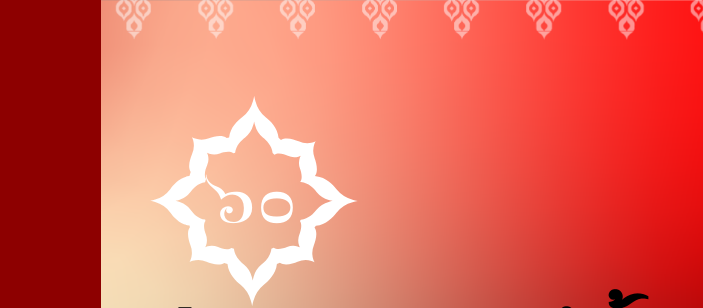
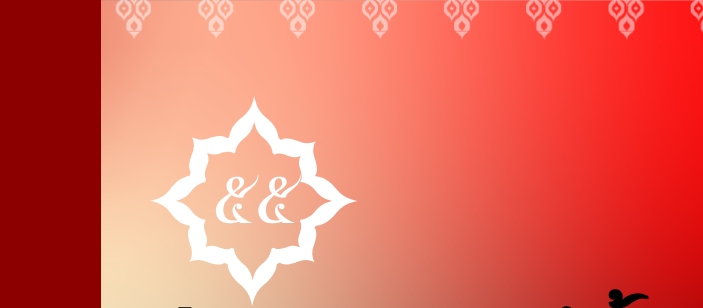
Before and after one commit to jakkaphantee/srichart, a Vue app: page / in a window 1280 px wide. Shown: the top 308 px of the page, without its empty margins (577-1280 px from the left). Built offline with nearby package versions, Linux system fonts and the light colour scheme.

Commit message:
add times up event

```diff
--- a/src/components/Intro/IntroTimeCounter.vue
+++ b/src/components/Intro/IntroTimeCounter.vue
@@ -9,6 +9,12 @@
 
 <script>
 export default {
+  props: {
+    isUserPerformAnyAction: {
+      type: Boolean,
+      default: false
+    }
+  },
   data() {
     return {
       timer: null,
@@ -16,7 +22,7 @@ export default {
     }
   },
   mounted() {
-    // this.timer = setInterval(this.timerCallback, 1000)
+    this.timer = setInterval(this.timerCallback, 1000)
   },
   computed: {
     thaiNumberConverted() {
@@ -44,9 +50,15 @@ export default {
   methods: {
     timerCallback() {
       this.counter -= 1
-      if (this.counter === 0) {
-        clearInterval(this.timer)
+      if (this.counter <= 30 && this.isUserPerformAnyAction) {
+        this.stopTimeInterval()
+      } else if (this.counter === 0) {
+        this.stopTimeInterval()
       }
+    },
+    stopTimeInterval() {
+      clearInterval(this.timer)
+      this.$emit('timesUp')
     }
   },
   beforeDestroy() {
--- a/src/views/Intro.vue
+++ b/src/views/Intro.vue
@@ -4,7 +4,12 @@
     </div>
     <div class="content-right">
       <div class="pl-5">
-        <IntroTimeCounter />
+        <IntroTimeCounter
+          v-bind="{
+            isUserPerformAnyAction
+          }"
+          @timesUp="showEnterSiteModal()"
+        />
         <div class="intro-head-text">
           <strong>
             {{ introHeadText }}
@@ -41,12 +46,17 @@ export default {
     return {
       introHeadText: 'ปลุกหญิงสาวผู้นี้\nภายใน ๖๐ วินาที',
       introBodyText: 'หลายๆ คนบอกว่าความสุข\nของผู้หญิงคือการตื่นเช้ามา\nทำอาหารอร่อยๆ ให้คนรัก',
-      introFooterText: 'จริงฤา??'
+      introFooterText: 'จริงฤา??',
+      isUserPerformAnyAction: false
     }
   },
   methods: {
     changeImageType(actionType) {
+      this.isUserPerformAnyAction = true
       console.log(actionType) // change left side image
+    },
+    showEnterSiteModal() {
+      alert('show modal')
     }
   }
 }
```
